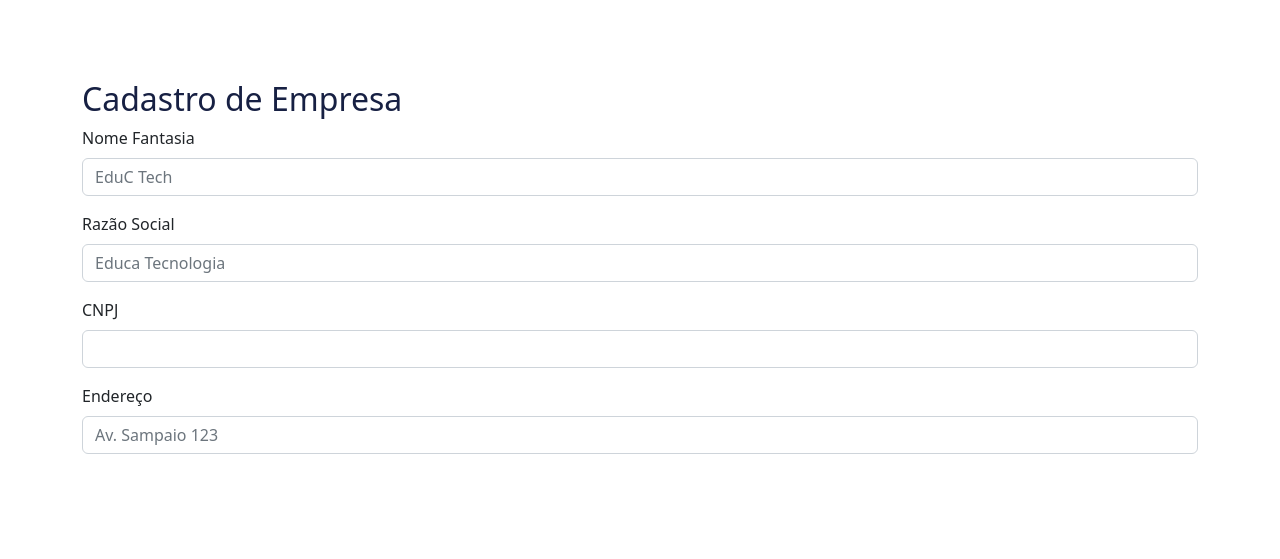
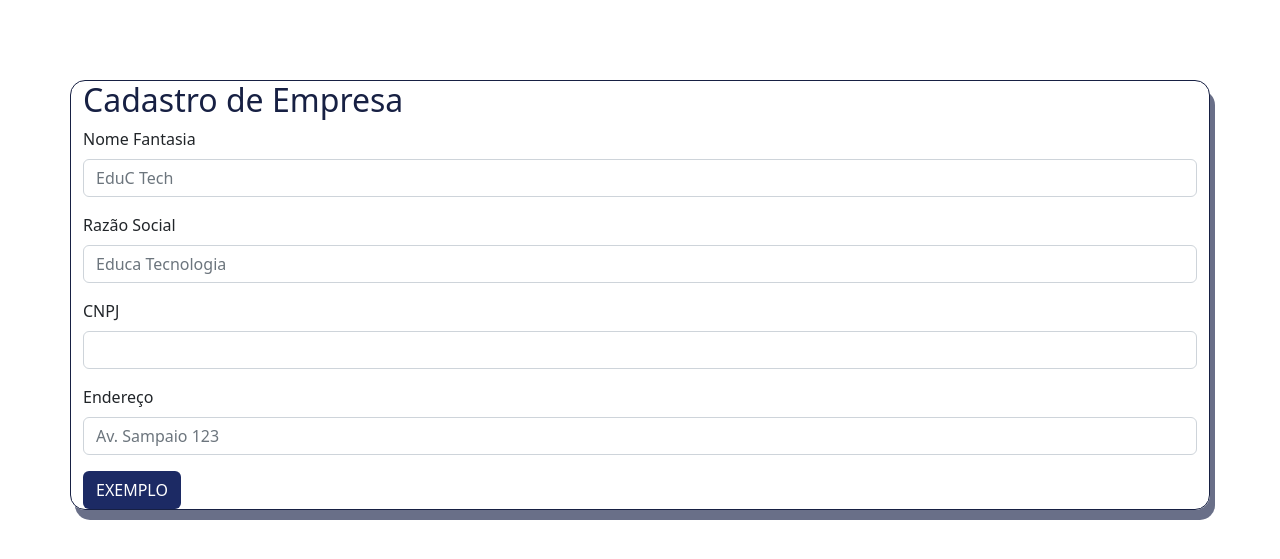
Before and after one commit to Celino3x/desafioOuro, a PHP site: page / in a window 1280 px wide. Shown: the top 559 px of the page. Run offline with PHP 8.4, Linux system fonts and the light colour scheme.

Commit message:
Estilizando

```diff
--- a/body_.php
+++ b/body_.php
@@ -16,4 +16,5 @@
         <label class="form-label">Endereço</label>
         <input type="text" class="form-control" id="Endereco" placeholder="Av. Sampaio 123">
     </div>
+    <button class="btn btn-send"><a href="#">EXEMPLO</a></button>
 </section>
--- a/css/style_all.css
+++ b/css/style_all.css
@@ -8,8 +8,26 @@ Cinza: #676767
 */
 .container{
     margin-top: 80px;
+    border: #172043 1px solid;
+    border-radius: 15px;
+    box-shadow: 5px 10px rgba(22, 32, 71, 0.644);
+
 }
 
 h2{
     color: #172043;
 }
+
+.btn, a{
+    text-decoration: none;
+    color: #fff;
+}
+
+.btn-send{
+    background-color: #172043;
+}
+
+.btn-send, a:hover{
+    background-color: #1c2a64;
+    color: #dd8c11;
+}
```
